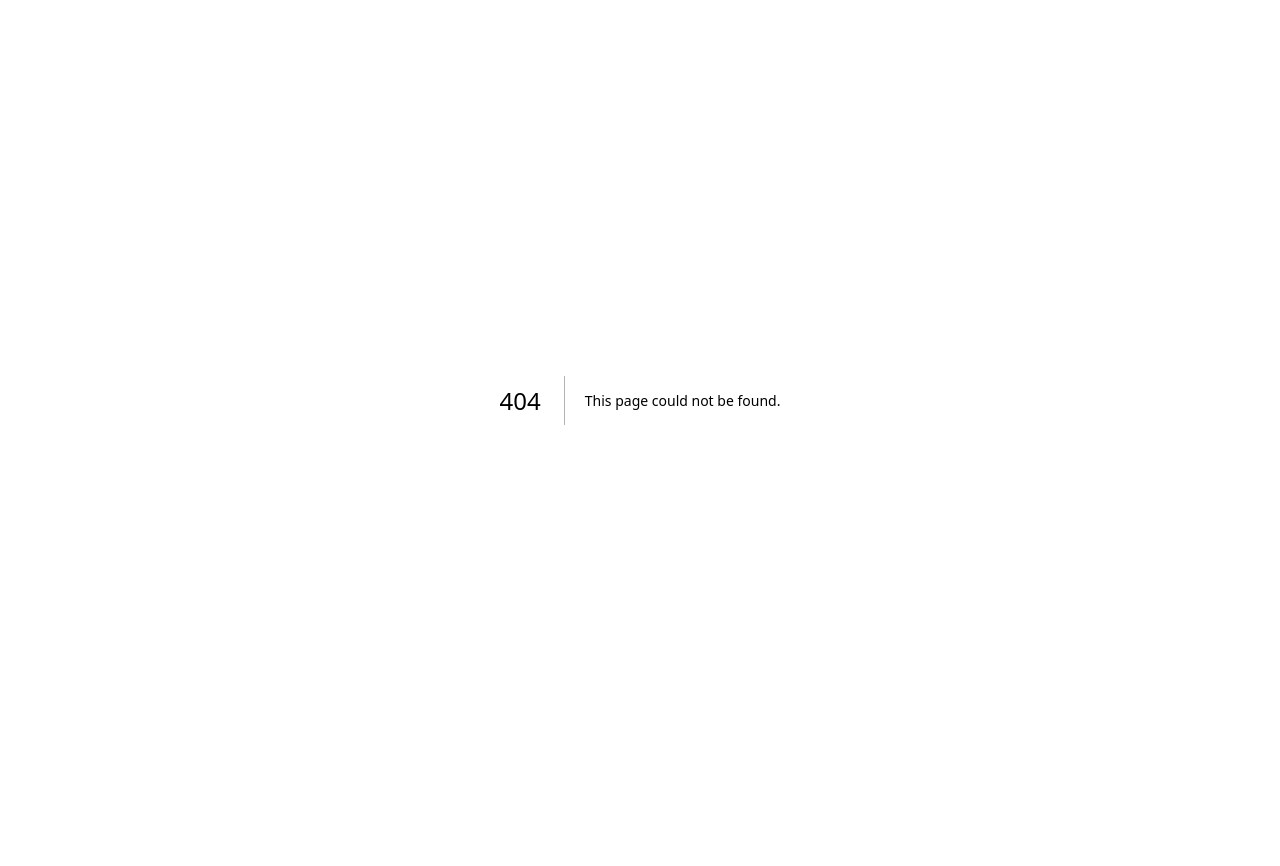
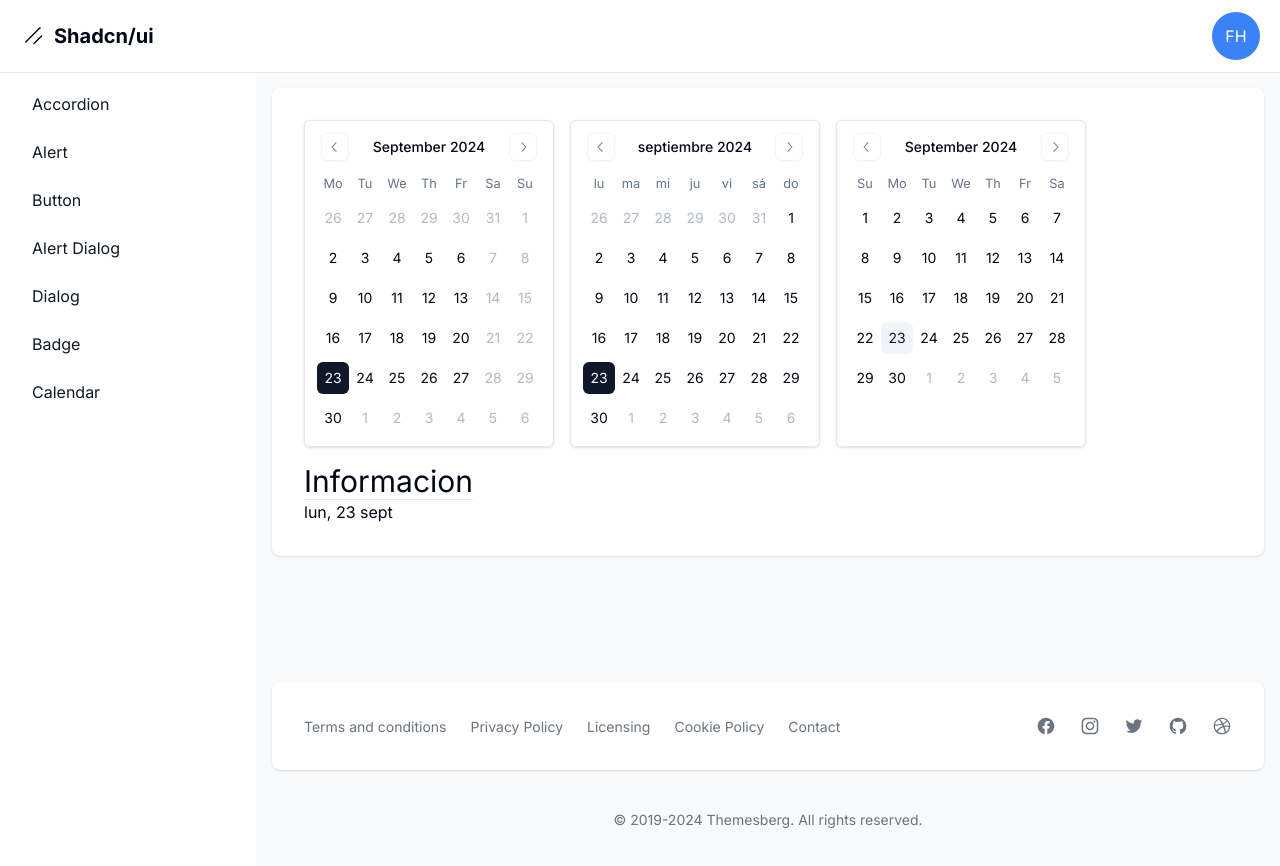
Before and after one commit to LuisEduardo821/components-library, a Next.js app: page /dashboard/calendar in a window 1280 px wide. Before the commit this address had no page. Shown: the top 866 px of the page. Before the commit the page ends 800 px from the top, so only its background shows below. Built offline with nearby package versions, Linux system fonts and the light colour scheme.

Commit message:
calendar agregado

```diff
--- /dev/null
+++ b/src/app/dashboard/calendar/page.tsx
@@ -0,0 +1,47 @@
+"use client";
+import { Calendar } from "@/components/ui/calendar";
+import { useState } from "react";
+import { es } from "date-fns/locale"
+
+
+export default function CalendarPage() {
+
+    const [date, setDate] = useState<Date | undefined>(new Date());
+    const [multipleDates, setMultipleDates] = useState<Date[] | undefined>([]);
+    const smallDate = date?.toLocaleString("es-Es", {
+        weekday: "short",
+        day: "numeric",
+        month: "short",
+    })
+    return (
+        <div className="flex flex-wrap gap-4">
+            <Calendar
+                mode="single"
+                selected={date}
+                onSelect={setDate}
+                className="rounded-md border shadow"
+                disabled={(date) => date.getDay() === 0 || date.getDay() === 6}
+                weekStartsOn={1}
+            />
+            <Calendar
+                mode="single"
+                selected={date}
+                onSelect={setDate}
+                className="rounded-md border shadow"
+                locale={es}
+            />
+            <Calendar
+                mode="multiple"
+                selected={multipleDates}
+                onSelect={setMultipleDates}
+                className="rounded-md border shadow"
+            />
+            <div>
+                <h1 className="text-3xl">Informacion</h1>
+                <div className="border-b"></div>
+                <p>{smallDate}</p>
+                <p>{multipleDates?.map(date => date.toLocaleDateString()).join(", ")}</p>
+            </div>
+        </div>
+    )
+}
--- a/src/app/dashboard/layout.tsx
+++ b/src/app/dashboard/layout.tsx
@@ -10,6 +10,7 @@ const links = [
     { name: "alert dialog", href: "alert-dialog" },
     { name: "dialog", href: "dialog" },
     { name: "badge", href: "badge" },
+    { name: "calendar", href: "calendar" },
 ];
 
 export default function DashboardLayout({
```
